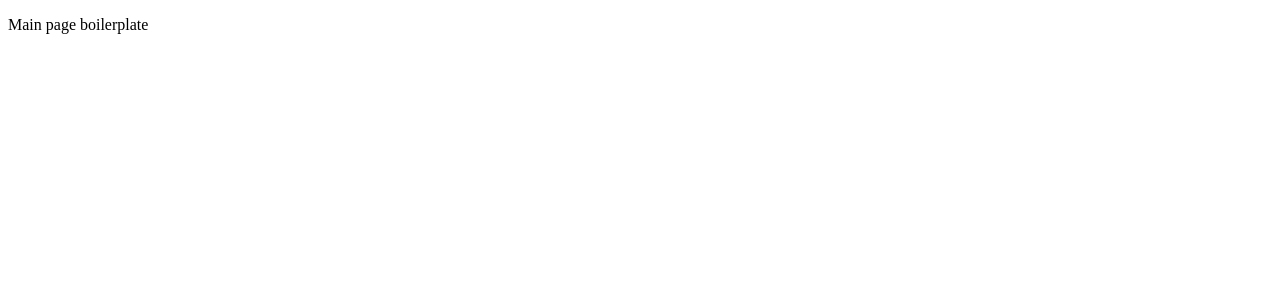
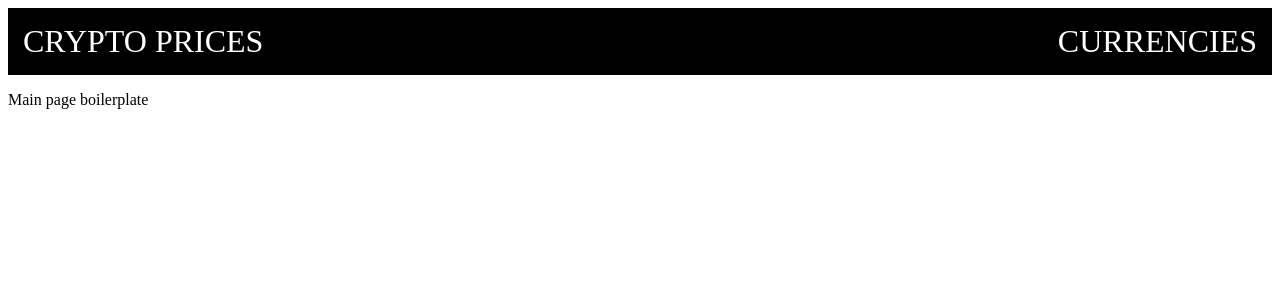
Before and after one commit to dmytro-iovenko/glab-320h.8.1, a React (Vite) app: page / in a window 1280 px wide. Shown: the top 300 px of the page. Built offline with nearby package versions, Linux system fonts and the light colour scheme.

Commit message:
add navigation bar

```diff
--- a/src/App.jsx
+++ b/src/App.jsx
@@ -2,14 +2,18 @@ import { Route, Routes } from "react-router-dom";
 import Main from "./pages/Main";
 import Currencies from "./pages/Currencies";
 import Price from "./pages/Price";
+import Nav from "./components/Nav";
 
 function App() {
   return (
-    <Routes>
-      <Route path="/" element={<Main />} />
-      <Route path="/currencies" element={<Currencies />} />
-      <Route path="/price" element={<Price />} />
-    </Routes>
+    <div className="App">
+      <Nav />
+      <Routes>
+        <Route path="/" element={<Main />} />
+        <Route path="/currencies" element={<Currencies />} />
+        <Route path="/price" element={<Price />} />
+      </Routes>
+    </div>
   );
 }
 
--- /dev/null
+++ b/src/components/Nav.jsx
@@ -0,0 +1,14 @@
+import { Link } from "react-router-dom";
+
+export default function Nav (props) {
+    return (
+      <div className="nav">
+        <Link to="/">
+          <div>CRYPTO PRICES</div>
+        </Link>
+        <Link to="/currencies">
+          <div>CURRENCIES</div>
+        </Link>
+      </div>
+    );
+  }
--- a/src/index.css
+++ b/src/index.css
@@ -0,0 +1,13 @@
+.nav {
+  display: flex;
+  justify-content: space-between;
+  background-color: black;
+  color: white;
+  padding: 15px;
+  font-size: 2em;
+}
+
+.nav a {
+  color: white;
+  text-decoration: none;
+}
```
